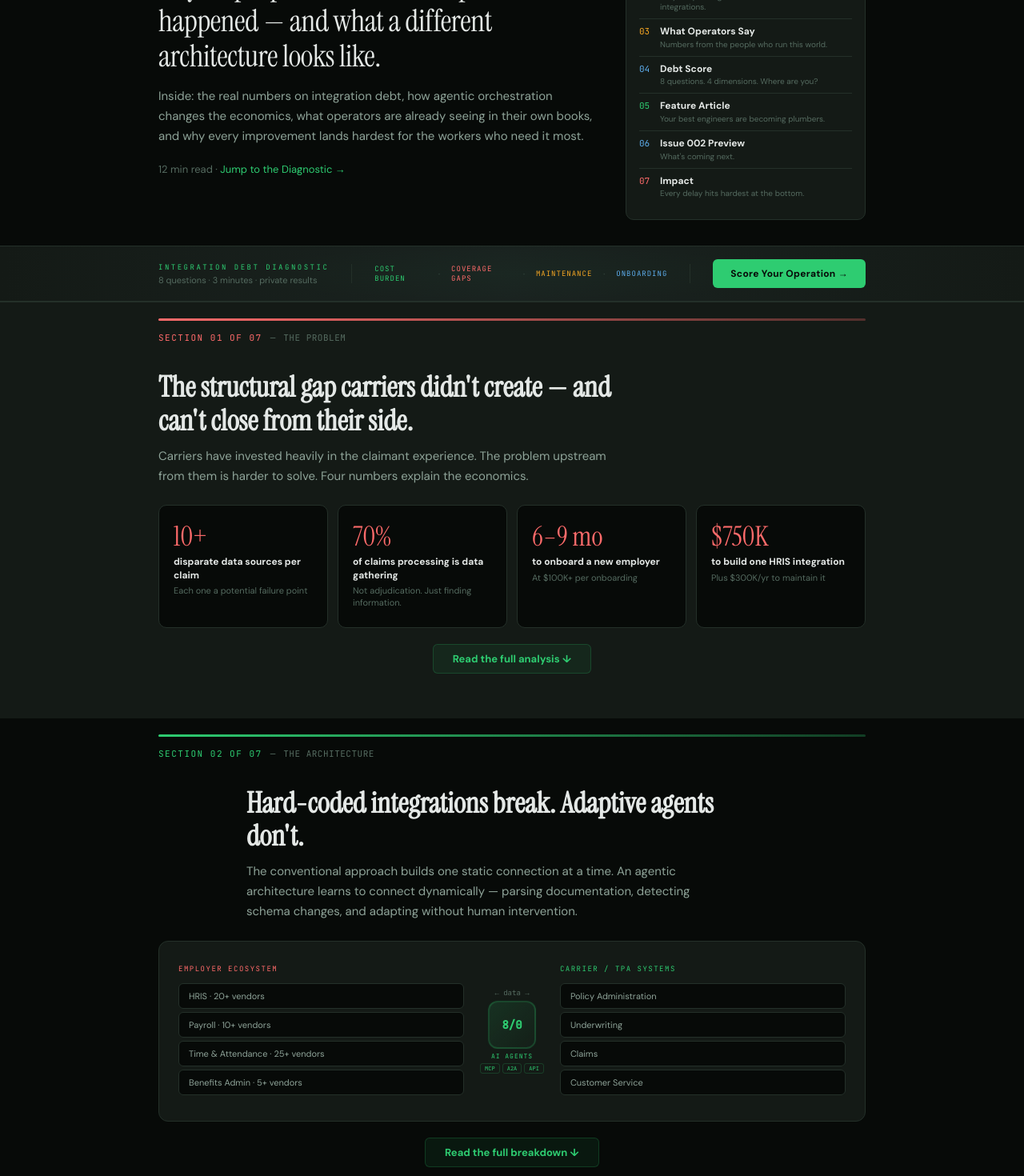
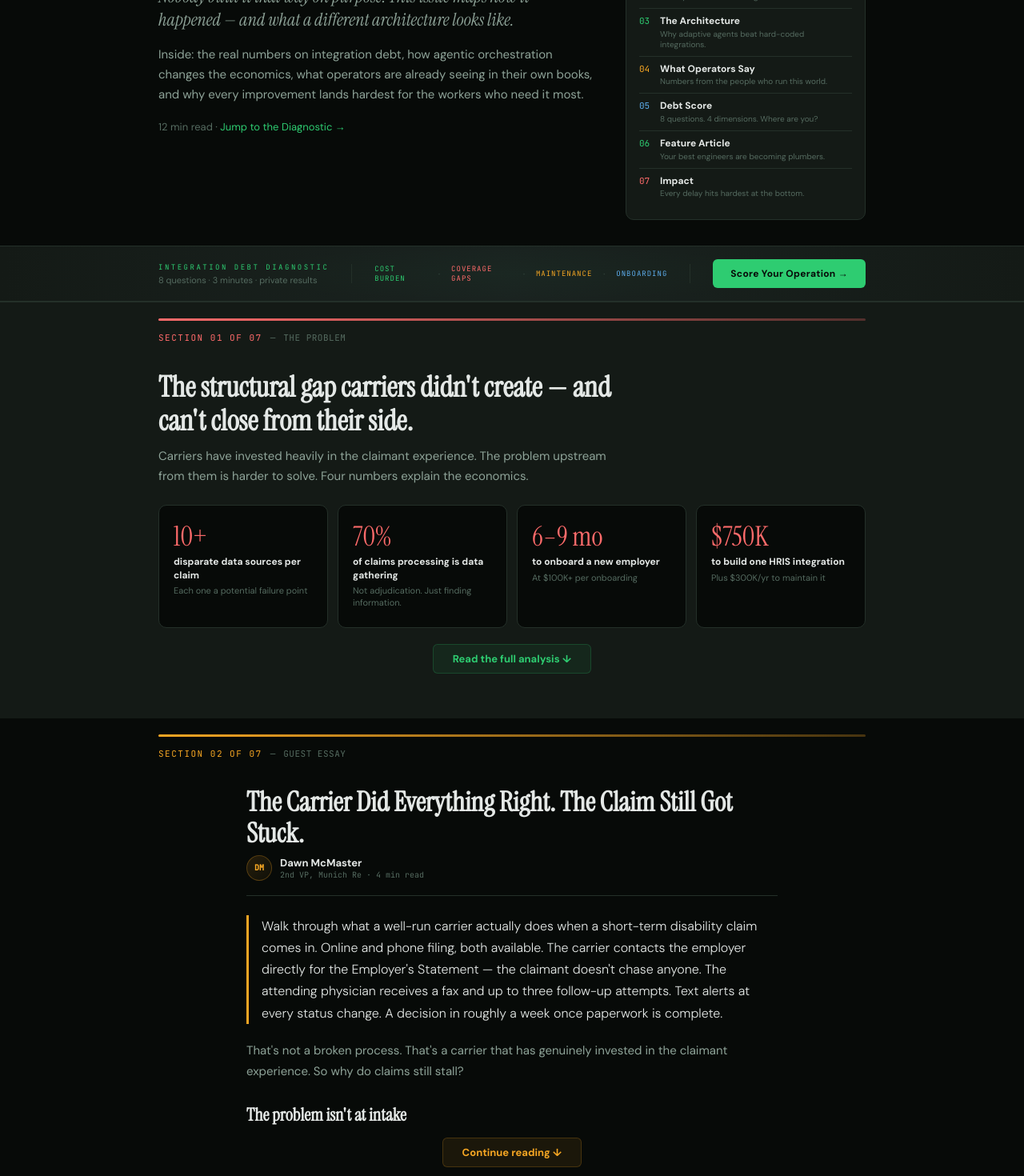
Before and after one commit to skasle/the_connector, a React (Vite) app: page / in a window 1280 px wide. Shown: the part 380-1850 px from the top of the page at 80% size. Built offline with nearby package versions, Linux system fonts and the light colour scheme.

Commit message:
Update App.jsx

```diff
--- a/App.jsx
+++ b/App.jsx
@@ -27,11 +27,11 @@ const css = `
 /* ═══ DATA ═══ */
 const TOC = [
   {n:"01",id:"problem",t:"The Problem",s:"The structural gap carriers didn't create.",c:B.r},
-  {n:"02",id:"solution",t:"The Architecture",s:"Why adaptive agents beat hard-coded integrations.",c:B.g},
-  {n:"03",id:"proof",t:"What Operators Say",s:"Numbers from the people who run this world.",c:B.a},
-  {n:"04",id:"diagnostic",t:"Debt Score",s:"8 questions. 4 dimensions. Where are you?",c:B.s},
-  {n:"05",id:"feature",t:"Feature Article",s:"Your best engineers are becoming plumbers.",c:B.g},
-  {n:"06",id:"podcast",t:"Issue 002 Preview",s:"What's coming next.",c:B.s},
+  {n:"02",id:"carrier",t:"The Carrier Did Everything Right",s:"So why did the claim still get stuck?",c:B.a},
+  {n:"03",id:"solution",t:"The Architecture",s:"Why adaptive agents beat hard-coded integrations.",c:B.g},
+  {n:"04",id:"proof",t:"What Operators Say",s:"Numbers from the people who run this world.",c:B.a},
+  {n:"05",id:"diagnostic",t:"Debt Score",s:"8 questions. 4 dimensions. Where are you?",c:B.s},
+  {n:"06",id:"feature",t:"Feature Article",s:"Your best engineers are becoming plumbers.",c:B.g},
   {n:"07",id:"impact",t:"Impact",s:"Every delay hits hardest at the bottom.",c:B.r},
 ];
 const PAIN=[
@@ -214,7 +214,8 @@ function Masthead(){
       </div>
       <div style={{display:"grid",gridTemplateColumns:"1fr 300px",gap:40,padding:"36px 0 32px"}}>
         <div>
-          <h1 style={{fontFamily:F.d,fontSize:"clamp(26px,3.5vw,38px)",fontWeight:400,lineHeight:1.15,letterSpacing:-.5,color:B.tx,marginBottom:16}}>The absence & disability ecosystem runs on broken data plumbing. Nobody built it that way on purpose. This issue maps how it happened — and what a different architecture looks like.</h1>
+          <h1 style={{fontFamily:F.d,fontSize:"clamp(28px,4vw,44px)",fontWeight:400,lineHeight:1.1,letterSpacing:-.5,color:B.tx,marginBottom:10}}>The absence & disability ecosystem runs on broken data plumbing.</h1>
+          <h2 style={{fontFamily:F.d,fontSize:"clamp(16px,2vw,22px)",fontWeight:400,fontStyle:"italic",lineHeight:1.35,color:B.mu,marginBottom:16}}>Nobody built it that way on purpose. This issue maps how it happened — and what a different architecture looks like.</h2>
           <p style={{fontFamily:F.b,fontSize:15,color:B.mu,lineHeight:1.65,marginBottom:20}}>Inside: the real numbers on integration debt, how agentic orchestration changes the economics, what operators are already seeing in their own books, and why every improvement lands hardest for the workers who need it most.</p>
           <div style={{fontFamily:F.b,fontSize:13,color:B.dm}}>12 min read · <a href="#diagnostic" style={{color:B.g}}>Jump to the Diagnostic →</a></div>
         </div>
@@ -267,10 +268,62 @@ function S01(){return(
   </section>
 );}
 
-/* ═══ 02 · SOLUTION ═══ */
-function S02(){return(
+/* ═══ 02 · DAWN'S ARTICLE ═══ */
+function SDawn(){
+  const[open,setOpen]=useState(false);
+  const DAWN=[
+    {t:"lede",v:"Walk through what a well-run carrier actually does when a short-term disability claim comes in. Online and phone filing, both available. The carrier contacts the employer directly for the Employer's Statement — the claimant doesn't chase anyone. The attending physician receives a fax and up to three follow-up attempts. Text alerts at every status change. A decision in roughly a week once paperwork is complete."},
+    {t:"p",v:"That's not a broken process. That's a carrier that has genuinely invested in the claimant experience. So why do claims still stall?"},
+    {t:"h",v:"The problem isn't at intake"},
+    {t:"p",v:"The bottleneck is what happens before the claim arrives. When the carrier pulls the employer's census file to verify eligibility, it may be 60 to 90 days old. The job code in the HR system doesn't match the classification in the policy. The salary figure conflicts with what payroll reported last quarter. The claim lands in a manual reconciliation queue — not because the carrier failed, but because the data it depends on was already wrong before the process started."},
+    {t:"p",v:"This is the structural reality of how employer HR systems and group insurance carriers currently connect — which is to say, they mostly don't. Data moves by file export, scheduled batch transfer, or phone call. It arrives late, incomplete, and out of sync with what a carrier needs to process a clean first pass."},
+    {t:"q",v:"We can't solve the challenges associated with acquiring medical data. But we can eliminate the reconciliation chaos that slows everything down before a claim even starts — the stale census files, the job codes that don't match, the salary figures that conflict.",a:"Dawn McMaster, 2nd VP, Munich Re"},
+    {t:"h",v:"The carrier built a great experience. The data showed up unworthy of it."},
+    {t:"p",v:"Roughly 90% of carriers have tried to solve this by building integrations in-house. A single HRIS integration — one vendor, one connection — can cost $750K to build and $300K annually to maintain. A carrier serving employers across 20+ HR platforms faces the same problem dozens of times over. Generic API aggregators cover some of the gap, but they weren't built for insurance workflows. Carriers end up doing significant custom work on top."},
+    {t:"p",v:"The result: a carrier that invested heavily in the claimant experience ends up absorbing blame for delays that were never theirs to own. The infrastructure problem sits upstream, in the employer-to-carrier data layer — invisible to claimants, invisible to brokers, and stubbornly resistant to any solution a carrier can build from their side of the connection."},
+    {t:"close",v:"The middleware doesn't take the spotlight. It just makes sure the carrier gets to keep it."},
+  ];
+  const renderB=(b,i)=>{
+    if(b.t==="lede")return<p key={i} style={{fontFamily:F.b,fontSize:16,lineHeight:1.7,color:B.tx,marginBottom:20,fontWeight:300,borderLeft:`3px solid ${B.a}`,paddingLeft:16}}>{b.v}</p>;
+    if(b.t==="p")return<p key={i} style={{fontFamily:F.b,fontSize:15,lineHeight:1.78,color:B.mu,marginBottom:16}}>{b.v}</p>;
+    if(b.t==="h")return<h3 key={i} style={{fontFamily:F.d,fontSize:22,color:B.tx,marginTop:26,marginBottom:10}}>{b.v}</h3>;
+    if(b.t==="q")return<blockquote key={i} style={{margin:"22px 0",padding:"18px 22px",background:B.black,borderRadius:10,borderLeft:`3px solid ${B.a}`}}><p style={{fontFamily:F.d,fontSize:15,fontStyle:"italic",lineHeight:1.5,color:B.tx,marginBottom:6}}>"{b.v}"</p><cite style={{fontFamily:F.m,fontSize:10,color:B.a,fontStyle:"normal"}}>— {b.a}</cite></blockquote>;
+    if(b.t==="close")return<p key={i} style={{fontFamily:F.d,fontSize:18,fontStyle:"italic",lineHeight:1.6,color:B.tx,marginTop:24,paddingTop:20,borderTop:`1px solid ${B.bdr}`}}>{b.v}</p>;
+    return null;
+  };
+  const pre=DAWN.slice(0,3),rest=DAWN.slice(3);
+  return(
+    <section style={{background:B.black,padding:"20px 0 56px"}}>
+      <SectionBreak n="02" title="Guest Essay" color={B.a} id="carrier"/>
+      <N style={{paddingTop:28}}>
+        <Rev>
+          <h2 style={{fontFamily:F.d,fontSize:"clamp(24px,3.5vw,34px)",color:B.tx,lineHeight:1.15,marginBottom:8}}>The Carrier Did Everything Right. The Claim Still Got Stuck.</h2>
+          <div style={{display:"flex",alignItems:"center",gap:10,marginBottom:24,paddingBottom:18,borderBottom:`1px solid ${B.bdr}`}}>
+            <div style={{width:32,height:32,borderRadius:"50%",background:`linear-gradient(135deg,${B.a}22,${B.a}0a)`,border:`1px solid ${B.a}44`,display:"flex",alignItems:"center",justifyContent:"center",flexShrink:0}}>
+              <span style={{fontFamily:F.m,fontSize:10,color:B.a,fontWeight:700}}>DM</span>
+            </div>
+            <div>
+              <div style={{fontFamily:F.b,fontSize:13,fontWeight:600,color:B.tx}}>Dawn McMaster</div>
+              <div style={{fontFamily:F.m,fontSize:10,color:B.dm}}>2nd VP, Munich Re · 4 min read</div>
+            </div>
+          </div>
+        </Rev>
+        <Rev><div>
+          {pre.map(renderB)}
+          {!open&&<div style={{textAlign:"center",paddingTop:4}}>
+            <button onClick={()=>setOpen(true)} style={{fontFamily:F.b,fontSize:13,fontWeight:600,color:B.a,background:B.a+"15",border:`1px solid ${B.a}33`,borderRadius:6,padding:"9px 24px",cursor:"pointer"}}>Continue reading ↓</button>
+          </div>}
+          {open&&rest.map(renderB)}
+        </div></Rev>
+      </N>
+    </section>
+  );
+}
+
+/* ═══ 03 · ARCHITECTURE ═══ */
+function S03arch(){return(
   <section style={{background:B.black,padding:"20px 0 56px"}}>
-    <SectionBreak n="02" title="The Architecture" color={B.g} id="solution"/>
+    <SectionBreak n="03" title="The Architecture" color={B.g} id="solution"/>
     <N style={{paddingTop:28}}>
       <Rev><h2 style={{fontFamily:F.d,fontSize:"clamp(24px,3.5vw,36px)",color:B.tx,lineHeight:1.15,marginBottom:12,maxWidth:620}}>Hard-coded integrations break. Adaptive agents don't.</h2></Rev>
       <Rev><p style={{fontFamily:F.b,fontSize:15,color:B.mu,lineHeight:1.65,maxWidth:560,marginBottom:24}}>The conventional approach builds one static connection at a time. An agentic architecture learns to connect dynamically — parsing documentation, detecting schema changes, and adapting without human intervention.</p></Rev>
@@ -331,7 +384,7 @@ function S02(){return(
 /* ═══ 03 · PROOF ═══ */
 function S03(){return(
   <section style={{background:B.grey,padding:"20px 0 56px"}}>
-    <SectionBreak n="03" title="What Operators Say" color={B.a} id="proof"/>
+    <SectionBreak n="04" title="What Operators Say" color={B.a} id="proof"/>
     <N style={{paddingTop:28}}>
       <Rev><h2 style={{fontFamily:F.d,fontSize:"clamp(24px,3.5vw,36px)",color:B.tx,lineHeight:1.15,marginBottom:12}}>The people who run this world are already doing the math.</h2></Rev>
       <Rev><p style={{fontFamily:F.b,fontSize:15,color:B.mu,lineHeight:1.65,maxWidth:560,marginBottom:24}}>Three data points from operators who track these numbers on their own books daily.</p></Rev>
@@ -361,7 +414,7 @@ function S04(){
   const[h,setH]=useState(false);
   return(
     <section style={{background:B.black,padding:"20px 0 56px"}}>
-      <SectionBreak n="04" title="Your Debt Score" color={B.s} id="diagnostic"/>
+      <SectionBreak n="05" title="Your Debt Score" color={B.s} id="diagnostic"/>
       <W style={{paddingTop:28}}><Rev>
         <div style={{padding:"44px 32px",background:B.grey,borderRadius:14,border:`1px solid ${B.bdr}`,textAlign:"center",position:"relative",overflow:"hidden"}}>
           <div style={{position:"absolute",inset:0,background:`radial-gradient(ellipse at 50% 0%,${B.g}06,transparent 60%)`,pointerEvents:"none"}}/>
@@ -400,7 +453,7 @@ function S05({email,setEmail,subDone,setSubDone}){
   };
   return(
     <section style={{background:B.grey,padding:"20px 0 56px"}}>
-      <SectionBreak n="05" title="Feature Article" color={B.g} id="feature"/>
+      <SectionBreak n="06" title="Feature Article" color={B.g} id="feature"/>
       <N style={{paddingTop:28}}>
         <Rev>
           <h2 style={{fontFamily:F.d,fontSize:"clamp(24px,3.5vw,34px)",color:B.tx,lineHeight:1.15,marginBottom:8}}>Your Best Engineers Are Becoming Middleware Plumbers</h2>
@@ -416,48 +469,6 @@ function S05({email,setEmail,subDone,setSubDone}){
           </div></>}
         </div></Rev>
       </N>
-    </section>
-  );
-}
-
-/* ═══ 06 · ISSUE 002 PREVIEW ═══ */
-function S06(){
-  return(
-    <section style={{background:B.black,padding:"20px 0 56px"}}>
-      <SectionBreak n="06" title="Issue 002 Preview" color={B.s} id="podcast"/>
-      <W style={{paddingTop:28}}>
-        <Rev><div style={{
-          padding:"40px 36px",
-          background:B.grey,
-          borderRadius:12,
-          border:`1px dashed ${B.bdr2}`,
-          display:"grid",
-          gridTemplateColumns:"1fr 1fr",
-          gap:40,
-          alignItems:"center",
-        }}>
-          <div>
-            <div style={{fontFamily:F.m,fontSize:10,color:B.s,letterSpacing:2,marginBottom:14}}>COMING IN ISSUE 002</div>
-            <h2 style={{fontFamily:F.d,fontSize:"clamp(22px,3vw,30px)",color:B.tx,lineHeight:1.2,marginBottom:14}}>The Podcast — and What's Next</h2>
-            <p style={{fontFamily:F.b,fontSize:14,color:B.mu,lineHeight:1.65,marginBottom:20}}>Issue 002 launches with a 10-minute audio companion — the same story, easier to consume on a commute. Plus: a deeper look at the adjudication side of the problem, and what clean data actually changes for the people making benefits decisions.</p>
-            <div style={{fontFamily:F.m,fontSize:10,color:B.dm,letterSpacing:1}}>COMING SOON ON</div>
-            <div style={{display:"flex",gap:8,marginTop:8,flexWrap:"wrap"}}>
-              {["Apple Podcasts","Spotify","YouTube"].map(p=><span key={p} style={{fontFamily:F.b,fontSize:10,color:B.dm,padding:"4px 10px",background:B.card,border:`1px solid ${B.bdr}`,borderRadius:4}}>{p}</span>)}
-            </div>
-          </div>
-          <div style={{borderLeft:`1px solid ${B.bdr}`,paddingLeft:40}}>
-            <div style={{fontFamily:F.m,fontSize:10,color:B.g,letterSpacing:2,marginBottom:14}}>ALSO IN 002</div>
-            {[
-              {t:"The Adjudication Gap",d:"What happens when clean data hits an understaffed claims team?"},
-              {t:"Carrier as Superhero",d:"How data infrastructure changes what carriers can promise employers."},
-              {t:"The $6 Product",d:"Why supplemental benefits never reach the workers they were designed for."},
-            ].map((item,i)=><div key={i} style={{marginBottom:16,paddingBottom:16,borderBottom:i<2?`1px solid ${B.bdr}`:"none"}}>
-              <div style={{fontFamily:F.b,fontSize:13,fontWeight:600,color:B.tx,marginBottom:3}}>{item.t}</div>
-              <div style={{fontFamily:F.b,fontSize:11,color:B.dm,lineHeight:1.5}}>{item.d}</div>
-            </div>)}
-          </div>
-        </div></Rev>
-      </W>
     </section>
   );
 }
@@ -518,6 +529,16 @@ function S07(){return(
 function Footer({email,setEmail,subDone,setSubDone}){return(
   <footer style={{background:B.black,padding:"20px 0 24px"}}><W>
     <div style={{height:2,background:B.g,marginBottom:32,borderRadius:1}}/>
+    {/* Issue 002 teaser strip */}
+    <div style={{marginBottom:28,padding:"18px 22px",background:B.grey,borderRadius:10,border:`1px dashed ${B.bdr2}`,display:"flex",alignItems:"center",justifyContent:"space-between",flexWrap:"wrap",gap:16}}>
+      <div>
+        <div style={{fontFamily:F.m,fontSize:9,color:B.s,letterSpacing:2,marginBottom:4}}>COMING IN ISSUE 002</div>
+        <div style={{display:"flex",gap:20,flexWrap:"wrap"}}>
+          {["The Adjudication Gap","Carrier as Superhero","The $6 Product","The Podcast"].map((t,i)=><span key={i} style={{fontFamily:F.b,fontSize:11,color:B.dm}}>· {t}</span>)}
+        </div>
+      </div>
+      <div style={{fontFamily:F.m,fontSize:10,color:B.dm,whiteSpace:"nowrap"}}>Subscribe below to get it →</div>
+    </div>
     <div style={{display:"grid",gridTemplateColumns:"1fr 1fr",gap:32,marginBottom:32}}>
       <div>
         <div style={{display:"flex",alignItems:"center",gap:8,marginBottom:10}}>
@@ -549,9 +570,9 @@ export default function App(){
   useProgress();
   return<div style={{background:B.black,minHeight:"100vh",fontFamily:F.b,color:B.tx}}>
     <style>{css}</style><div id="progress-bar"/><Masthead/>
-    <S01/><S02/><S03/><S04/>
+    <S01/><SDawn/><S03arch/><S03/><S04/>
     <S05 email={email} setEmail={setEmail} subDone={subDone} setSubDone={setSubDone}/>
-    <S06/><S07/>
+    <S07/>
     <Footer email={email} setEmail={setEmail} subDone={subDone} setSubDone={setSubDone}/>
   </div>;
 }
```
